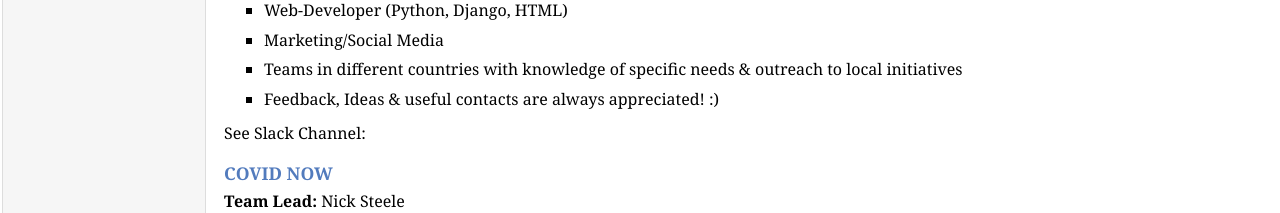
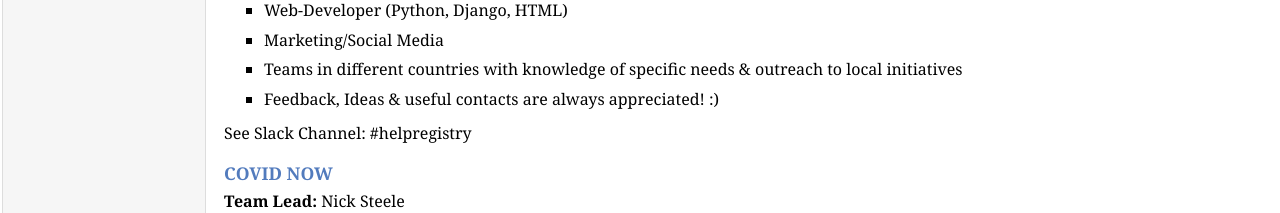
Before and after one commit to Josh-Payne/covid-19-response-innovation-lab, a plain HTML site: page projects.html in a window 1280 px wide. Shown: the part 2100-2313 px from the top of the page. Drawn offline with Linux system fonts and the light colour scheme.

Commit message:
proj fix

```diff
--- a/projects.html
+++ b/projects.html
@@ -108,7 +108,7 @@ Also our group has linkage to Japanese government and the Prime Minister level i
 <li><p>Feedback, Ideas &amp; useful contacts are always appreciated! :) </p>
 </li>
 </ul>
-<p>See Slack Channel:</p>
+<p>See Slack Channel: #helpregistry</p>
 <h3>COVID NOW</h3>
 <p><b>Team Lead:</b> Nick Steele</p>
 <p><b>Team Contact:</b> <a href="mailto:nsteele@stanford.edu">nsteele@stanford.edu</a></p>
```
Also changed, not shown: 1 other file.
